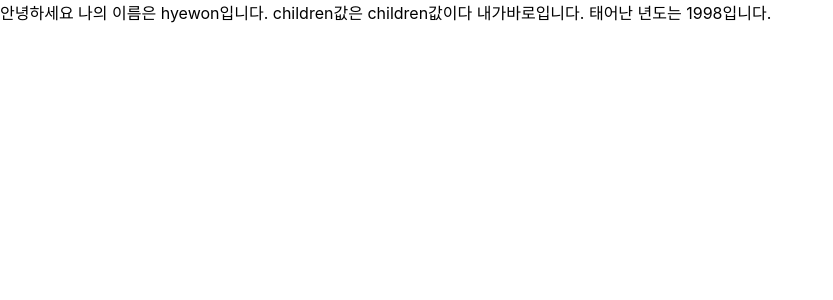
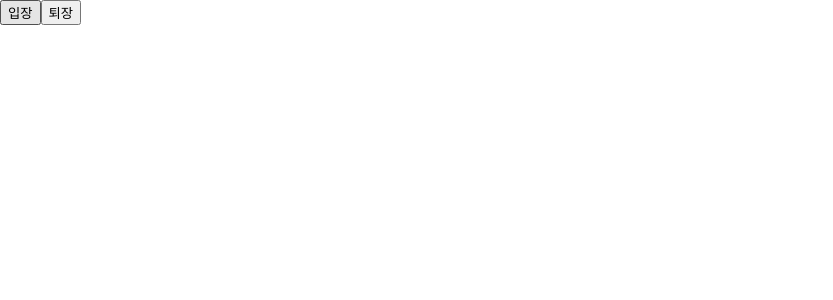
Before and after one commit to blair06/ReactStudy, a React (Create React App) app in the folder hello-react/: page / in a window 1280 px wide. Shown: the top 300 px of the page, without its empty margins (0-833 px from the left). Built offline with nearby package versions, Linux system fonts and the light colour scheme.

Commit message:
useState 사용해보기

```diff
--- a/hello-react/src/App.js
+++ b/hello-react/src/App.js
@@ -1,7 +1,7 @@
 import React from "react";
-import MyComponent from "./MyComponent";
+import Say from "./Say";
 
 const App = () => {
-  return <MyComponent name='hyewon'>children값이다 내가바로</MyComponent>;
+  return <Say/>;
 };
 export default App;
--- /dev/null
+++ b/hello-react/src/Say.js
@@ -0,0 +1,16 @@
+import React, {useState} from 'react';
+
+const Say = () => {
+    const[message, setMessage] = useState('');
+    const onClickEnter=() => setMessage('안녕하세요!');
+    const onClickLeave=() => setMessage('안녕히 가세요!');
+    return (
+        <div>
+            <button onClick={onClickEnter}>입장</button>
+            <button onClick={onClickLeave}>퇴장</button>
+            <h1>{message}</h1>
+        </div>
+    );
+};
+
+export default Say;
```
Also changed, not shown: hello-react/src/Counter.js (+43 -0 lines).
